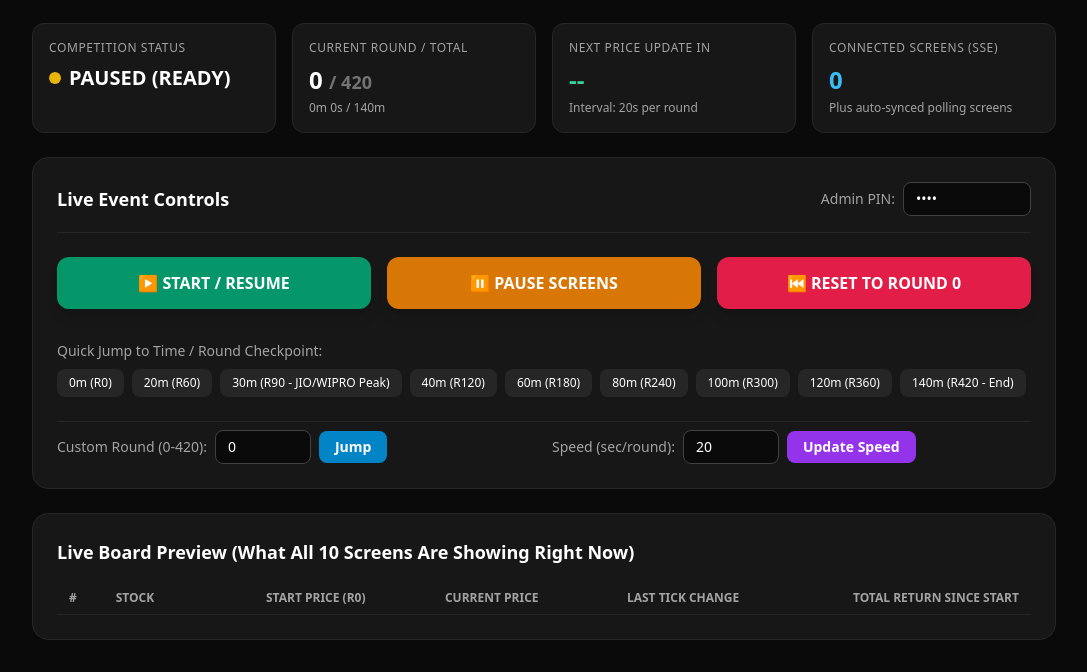
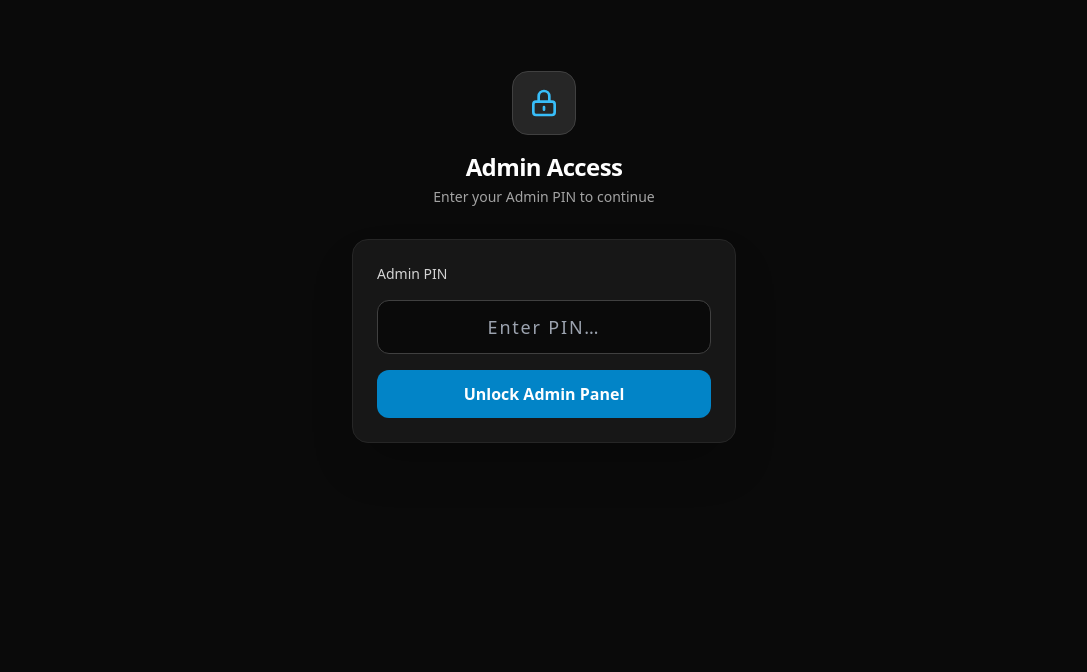
Before and after one commit to Cpt-Sujal/RetroMarket, a website: page static/admin.html in a window 1280 px wide. Shown: the part 143-815 px from the top of the page, without its empty margins (96-1183 px from the left). Drawn offline with nearby package versions, Linux system fonts and the light colour scheme; no server answers.

Commit message:
i dont know what to commit , fuck off. . . .

```diff
--- a/app.js
+++ b/app.js
@@ -315,7 +315,7 @@ async function main() {
   if (!process.env.VERCEL) {
     app.listen(PORT, "0.0.0.0", () => {
       console.log(`✅ Live Screen:  http://localhost:${PORT}`);
-      console.log(`🛠️  Admin Panel:  http://localhost:${PORT}/admin (Default PIN: ${ADMIN_PIN})`);
+      console.log(`🛠️  Admin Panel:  http://localhost:${PORT}/admin`);
     });
   }
 }
--- a/static/admin.html
+++ b/static/admin.html
@@ -5,8 +5,66 @@
     <meta name="viewport" content="width=device-width, initial-scale=1.0" />
     <title>Retro Market — Admin Control Panel</title>
     <script src="https://cdn.tailwindcss.com"></script>
+    <style>
+      @keyframes shake {
+        0%,100% { transform: translateX(0); }
+        20%,60% { transform: translateX(-8px); }
+        40%,80% { transform: translateX(8px); }
+      }
+      .shake { animation: shake 0.4s ease; }
+
+      @keyframes fadeOut {
+        from { opacity: 1; pointer-events: all; }
+        to   { opacity: 0; pointer-events: none; }
+      }
+      .fade-out {
+        animation: fadeOut 0.5s ease forwards;
+      }
+    </style>
   </head>
   <body class="bg-neutral-950 text-white min-h-screen font-sans p-4 sm:p-8">
+
+    <!-- ===== PIN LOCK OVERLAY ===== -->
+    <div id="pin-overlay" class="fixed inset-0 z-50 flex items-center justify-center bg-neutral-950">
+      <div class="w-full max-w-sm mx-4">
+        <!-- Logo / Title -->
+        <div class="text-center mb-8">
+          <div class="inline-flex items-center justify-center w-16 h-16 rounded-2xl bg-neutral-800 border border-neutral-700 mb-4">
+            <svg xmlns="http://www.w3.org/2000/svg" class="w-8 h-8 text-sky-400" fill="none" viewBox="0 0 24 24" stroke="currentColor" stroke-width="2">
+              <path stroke-linecap="round" stroke-linejoin="round" d="M12 15v2m-6 4h12a2 2 0 002-2v-6a2 2 0 00-2-2H6a2 2 0 00-2 2v6a2 2 0 002 2zm10-10V7a4 4 0 00-8 0v4h8z" />
+            </svg>
+          </div>
+          <h1 class="text-2xl font-bold tracking-tight">Admin Access</h1>
+          <p class="text-neutral-400 text-sm mt-1">Enter your Admin PIN to continue</p>
+        </div>
+
+        <!-- PIN card -->
+        <div id="pin-card" class="bg-neutral-900 border border-neutral-800 rounded-2xl p-6 space-y-4 shadow-2xl">
+          <label for="pin-overlay-input" class="block text-sm font-medium text-neutral-300">Admin PIN</label>
+          <input
+            id="pin-overlay-input"
+            type="password"
+            inputmode="numeric"
+            maxlength="10"
+            placeholder="Enter PIN…"
+            autocomplete="current-password"
+            class="w-full px-4 py-3 rounded-xl bg-neutral-950 border border-neutral-700 text-white text-lg tracking-widest text-center focus:outline-none focus:border-sky-500 transition"
+          />
+          <p id="pin-error" class="text-rose-400 text-sm text-center hidden">Incorrect PIN. Please try again.</p>
+          <button
+            id="pin-submit-btn"
+            onclick="submitPin()"
+            class="w-full py-3 rounded-xl bg-sky-600 hover:bg-sky-500 active:bg-sky-700 font-bold text-white transition"
+          >
+            Unlock Admin Panel
+          </button>
+        </div>
+      </div>
+    </div>
+    <!-- ===== END PIN LOCK OVERLAY ===== -->
+
+    <!-- Main dashboard (hidden until PIN verified) -->
+    <div id="admin-dashboard" class="hidden">
     <div class="max-w-5xl mx-auto space-y-6">
       <!-- Header -->
       <div class="flex flex-wrap items-center justify-between gap-4 bg-neutral-900 border border-neutral-800 rounded-2xl p-6">
@@ -181,8 +239,66 @@
         </div>
       </div>
     </div>
+    </div><!-- /admin-dashboard -->
 
     <script>
+      // ---- PIN GATE LOGIC ----
+      let unlockedPin = null; // stored in memory after successful unlock
+
+      document.getElementById('pin-overlay-input').addEventListener('keydown', function(e) {
+        if (e.key === 'Enter') submitPin();
+      });
+
+      async function submitPin() {
+        const pin = document.getElementById('pin-overlay-input').value.trim();
+        if (!pin) return;
+
+        const btn = document.getElementById('pin-submit-btn');
+        btn.disabled = true;
+        btn.textContent = 'Verifying…';
+
+        try {
+          // Verify PIN against the server by sending a no-op 'state' check via
+          // a lightweight POST — we re-use the existing /api/admin endpoint with
+          // an intentionally unknown action; a 400 means PIN was accepted, a 401
+          // means wrong PIN.
+          // Better: just call /api/admin with action='pause' to a real verify;
+          // actually let's send a real pause call and check only the auth status.
+          const res = await fetch('/api/admin', {
+            method: 'POST',
+            headers: { 'Content-Type': 'application/json' },
+            body: JSON.stringify({ pin, action: '__ping__' }),
+          });
+          // 400 = bad action but PIN was valid; 401 = wrong PIN
+          if (res.status === 401) {
+            throw new Error('wrong pin');
+          }
+          // PIN accepted
+          unlockedPin = pin;
+          // Copy pin into the hidden admin-pin field so sendAction() keeps working
+          document.getElementById('admin-pin').value = pin;
+
+          // Dismiss overlay with fade
+          const overlay = document.getElementById('pin-overlay');
+          overlay.classList.add('fade-out');
+          overlay.addEventListener('animationend', () => overlay.remove(), { once: true });
+
+          // Show dashboard
+          document.getElementById('admin-dashboard').classList.remove('hidden');
+          refreshState();
+        } catch (err) {
+          const card = document.getElementById('pin-card');
+          const errEl = document.getElementById('pin-error');
+          errEl.classList.remove('hidden');
+          card.classList.add('shake');
+          card.addEventListener('animationend', () => card.classList.remove('shake'), { once: true });
+        } finally {
+          btn.disabled = false;
+          btn.textContent = 'Unlock Admin Panel';
+        }
+      }
+      // ---- END PIN GATE LOGIC ----
+
       function showFeedback(msg, isError = false) {
         const el = document.getElementById("action-feedback");
         el.textContent = msg;
```
